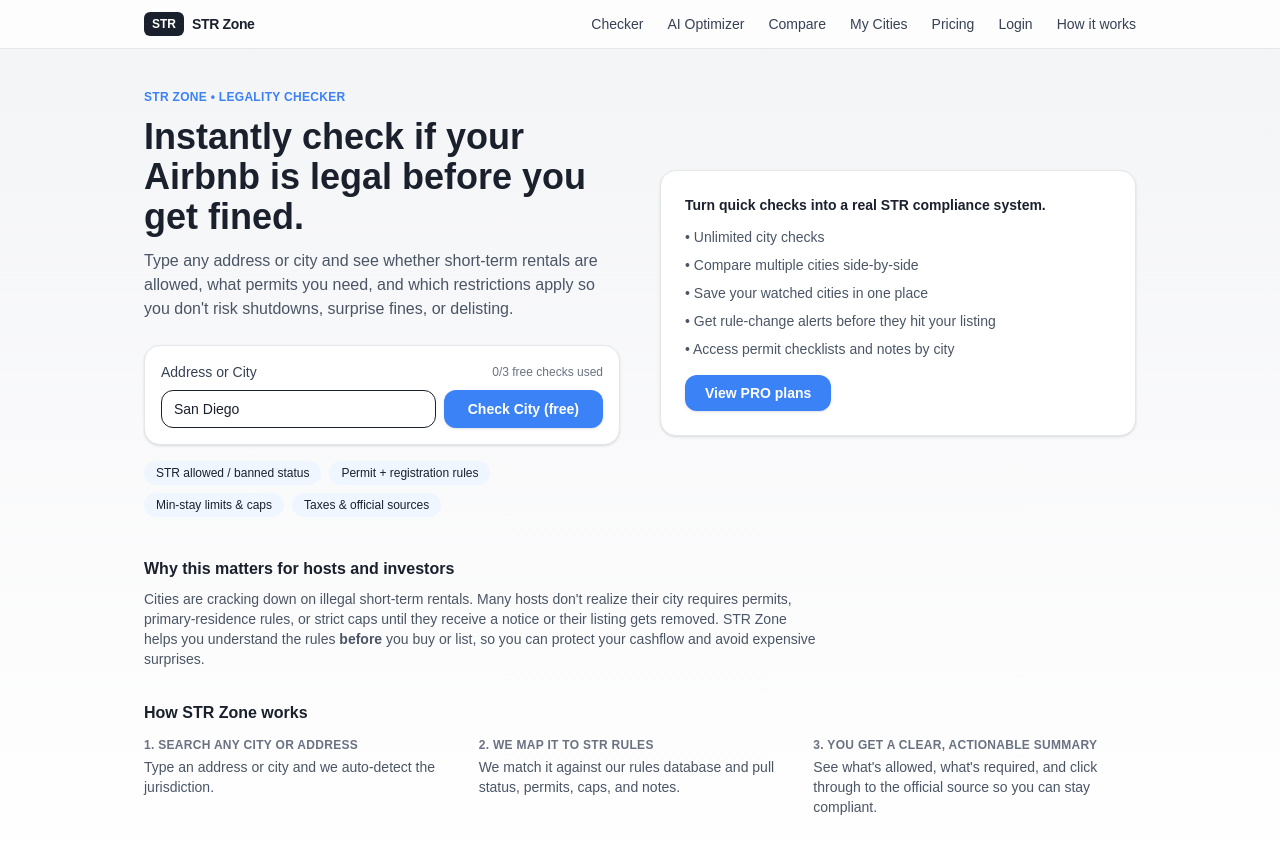
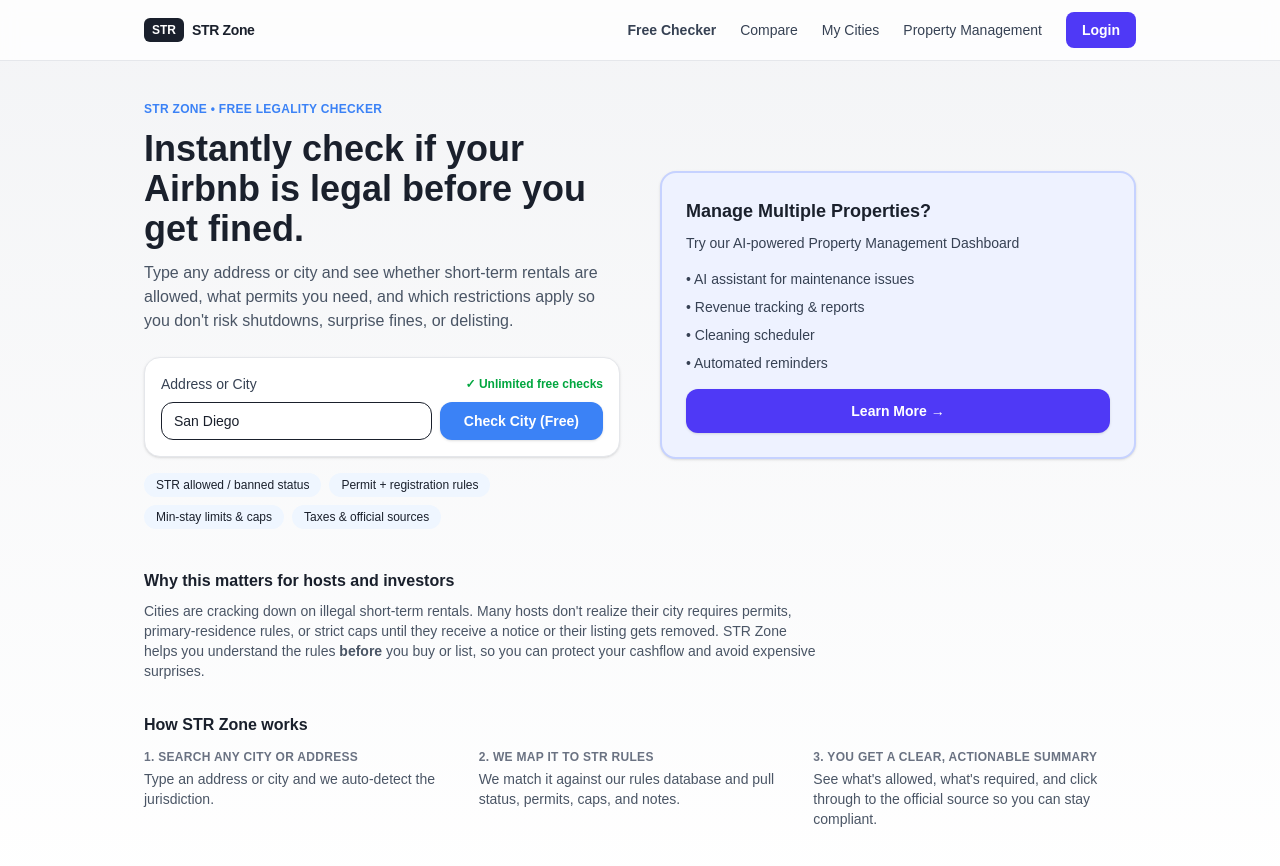
Before and after one commit to Gianboy200Pe3shoot/STRZone, a Next.js app: page /checker in a window 1280 px wide. Shown: the top 866 px of the page. Built offline with nearby package versions, Linux system fonts and the light colour scheme.

Commit message:
make str checker unlimited free

```diff
--- a/app/checker/page.tsx
+++ b/app/checker/page.tsx
@@ -1,7 +1,7 @@
-// app/check/page.tsx - UPDATED with Save City feature
+// app/checker/page.tsx - FREE UNLIMITED VERSION
 "use client";
 
-import { useMemo, useState, useEffect } from "react";
+import { useMemo, useState } from "react";
 import Link from "next/link";
 import { useSavedCities } from "../hooks/useSavedCities";
 import EmailCapture from "../components/EmailCapture";
@@ -16,7 +16,7 @@
   cap_or_limit?: string;
   taxes?: string;
   notes?: string;
-  permit_checklist?: string; // NEW FIELD
+  permit_checklist?: string;
   source_url?: string;
   last_verified?: string;
 };
@@ -43,23 +43,11 @@
   const [rows, setRows] = useState<RuleRow[] | null>(null);
   const [loading, setLoading] = useState(false);
   const [err, setErr] = useState<string | null>(null);
-  const [checkCount, setCheckCount] = useState(0);
-  const [showPaywall, setShowPaywall] = useState(false);
   const [showSaveSuccess, setShowSaveSuccess] = useState(false);
 
   const { saveCity, isCitySaved, savedCities } = useSavedCities();
 
-  useEffect(() => {
-    const count = parseInt(localStorage.getItem("checkCount") || "0");
-    setCheckCount(count);
-  }, []);
-
   async function loadRules() {
-    if (checkCount >= 3) {
-      setShowPaywall(true);
-      return;
-    }
-
     setLoading(true);
     setErr(null);
 
@@ -94,10 +82,6 @@
         : [];
 
       setRows(list);
-
-      const newCount = checkCount + 1;
-      setCheckCount(newCount);
-      localStorage.setItem("checkCount", newCount.toString());
     } catch (e: any) {
       setErr(e?.message ?? "Failed to load");
       setRows(null);
@@ -137,7 +121,7 @@
     <div className="min-h-screen bg-gradient-to-b from-[#f3f4f6] to-white text-[#1a202c]">
       <header className="border-b border-gray-200 bg-white/80 backdrop-blur">
         <div className="mx-auto flex max-w-5xl items-center justify-between px-4 py-3">
-          <Link href="/check" className="flex items-center gap-2">
+          <Link href="/" className="flex items-center gap-2">
             <span className="rounded-md bg-[#1a202c] px-2 py-1 text-xs font-semibold text-white">
               STR
             </span>
@@ -147,11 +131,8 @@
           </Link>
 
           <nav className="flex items-center gap-6 text-sm text-gray-700">
-            <Link href="/check" className="hover:text-[#1a202c]">
-              Checker
-            </Link>
-            <Link href="/analyzer" className="hover:text-[#1a202c]">
-  AI Optimizer
+            <Link href="/checker" className="hover:text-[#1a202c] font-semibold">
+              Free Checker
             </Link>
             <Link href="/compare" className="hover:text-[#1a202c]">
               Compare
@@ -164,15 +145,12 @@
                 </span>
               )}
             </Link>
-            <Link href="/pricing" className="hover:text-[#1a202c]">
-              Pricing
+            <Link href="/property-management" className="hover:text-[#1a202c]">
+              Property Management
             </Link>
-            <Link href="/login" className="hover:text-[#1a202c]">
+            <Link href="/login" className="px-4 py-2 bg-indigo-600 text-white rounded-lg hover:bg-indigo-700 font-semibold">
               Login
             </Link>
-            <a href="#how-it-works" className="hover:text-[#1a202c]">
-              How it works
-            </a>
           </nav>
         </div>
       </header>
@@ -204,7 +182,7 @@
         <div className="grid gap-10 md:grid-cols-2 md:items-center">
           <section>
             <p className="text-xs font-semibold uppercase tracking-wide text-[#3b82f6]">
-              STR Zone • Legality Checker
+              STR Zone • Free Legality Checker
             </p>
             <h1 className="mt-3 text-3xl font-semibold md:text-4xl text-[#1a202c]">
               Instantly check if your Airbnb is legal before you get fined.
@@ -220,8 +198,8 @@
                 <label className="block text-sm font-medium text-gray-700">
                   Address or City
                 </label>
-                <span className="text-xs text-gray-500">
-                  {checkCount}/3 free checks used
+                <span className="text-xs font-semibold text-green-600">
+                  ✓ Unlimited free checks
                 </span>
               </div>
               <div className="mt-2 flex flex-col gap-2 sm:flex-row">
@@ -236,7 +214,7 @@
                   onClick={loadRules}
                   className="rounded-xl bg-[#3b82f6] px-6 py-2 text-sm font-semibold text-white shadow-sm hover:bg-[#2563eb] transition whitespace-nowrap"
                 >
-                  Check City {checkCount < 3 ? "(free)" : ""}
+                  Check City (Free)
                 </button>
               </div>
 
@@ -267,61 +245,28 @@
           </section>
 
           <section className="hidden md:block">
-            <div className="rounded-2xl border border-gray-200 bg-white p-6 shadow-sm">
-              <p className="text-sm font-semibold text-[#1a202c]">
-                Turn quick checks into a real STR compliance system.
+            <div className="rounded-2xl border-2 border-indigo-200 bg-indigo-50 p-6 shadow-sm">
+              <p className="text-lg font-bold text-[#1a202c] mb-2">
+                Manage Multiple Properties?
               </p>
-              <ul className="mt-3 space-y-2 text-sm text-gray-600">
-                <li>• Unlimited city checks</li>
-                <li>• Compare multiple cities side-by-side</li>
-                <li>• Save your watched cities in one place</li>
-                <li>• Get rule-change alerts before they hit your listing</li>
-                <li>• Access permit checklists and notes by city</li>
+              <p className="text-sm text-gray-700 mb-4">
+                Try our AI-powered Property Management Dashboard
+              </p>
+              <ul className="space-y-2 text-sm text-gray-700 mb-4">
+                <li>• AI assistant for maintenance issues</li>
+                <li>• Revenue tracking & reports</li>
+                <li>• Cleaning scheduler</li>
+                <li>• Automated reminders</li>
               </ul>
               <Link
-                href="/pricing"
-                className="mt-4 inline-flex items-center justify-center rounded-xl bg-[#3b82f6] px-5 py-2 text-sm font-semibold text-white shadow-sm hover:bg-[#2563eb] transition"
+                href="/property-management"
+                className="inline-flex items-center justify-center rounded-xl bg-indigo-600 px-5 py-3 text-sm font-semibold text-white shadow-sm hover:bg-indigo-700 transition w-full"
               >
-                View PRO plans
+                Learn More →
               </Link>
             </div>
           </section>
         </div>
-
-        {showPaywall && (
-          <section className="mt-8">
-            <div className="rounded-2xl border-2 border-[#3b82f6] bg-blue-50 p-8 shadow-lg">
-              <h2 className="text-xl font-semibold text-[#1a202c]">
-                You&apos;ve used your 3 free checks
-              </h2>
-              <p className="mt-2 text-gray-700">
-                Upgrade to{" "}
-                <span className="font-semibold">Basic ($9.99/month)</span> to
-                get:
-              </p>
-              <ul className="mt-3 space-y-2 text-sm text-gray-700">
-                <li>✓ Unlimited city checks</li>
-                <li>✓ Compare up to 5 cities side-by-side</li>
-                <li>✓ Save unlimited cities</li>
-                <li>✓ Full regulation details</li>
-              </ul>
-              <div className="mt-6 flex gap-3">
-                <Link
-                  href="/pricing"
-                  className="rounded-xl bg-[#3b82f6] px-6 py-3 text-sm font-semibold text-white shadow-sm hover:bg-[#2563eb] transition"
-                >
-                  Upgrade to Basic
-                </Link>
-                <button
-                  onClick={() => setShowPaywall(false)}
-                  className="rounded-xl border border-gray-300 px-6 py-3 text-sm font-semibold text-gray-700 hover:bg-gray-50 transition"
-                >
-                  Maybe later
-                </button>
-              </div>
-            </div>
-          </section>
-        )}
 
         <section className="mt-10 text-sm text-gray-600">
           <h2 className="text-base font-semibold text-[#1a202c]">
@@ -494,20 +439,21 @@
                   city={resolvedCity || match.jurisdiction_name}
                 />
 
-                <p className="mt-4 text-xs text-gray-600">
-                  Manage more than one property or market? Get rule-change
-                  alerts and permit checklists for{" "}
+                <div className="mt-4 p-4 bg-indigo-50 border border-indigo-200 rounded-xl">
+                  <p className="text-sm text-gray-700">
+                    Managing properties in{" "}
                     <span className="font-semibold">
                       {resolvedCity || match.jurisdiction_name}
-                  </span>{" "}
-                  and other cities with{" "}
+                    </span>
+                    ? Our Property Management Dashboard helps you track revenue, schedule cleanings, and get AI assistance for maintenance issues.{" "}
                     <Link
-                    href="/pricing"
-                    className="font-semibold text-[#3b82f6] underline"
+                      href="/property-management"
+                      className="font-semibold text-indigo-600 underline"
                     >
-                    STR Zone PRO →
+                      Learn more →
                     </Link>
                   </p>
+                </div>
               </>
             )}
 
```
Lines whose indentation alone changed are shown as unchanged.
